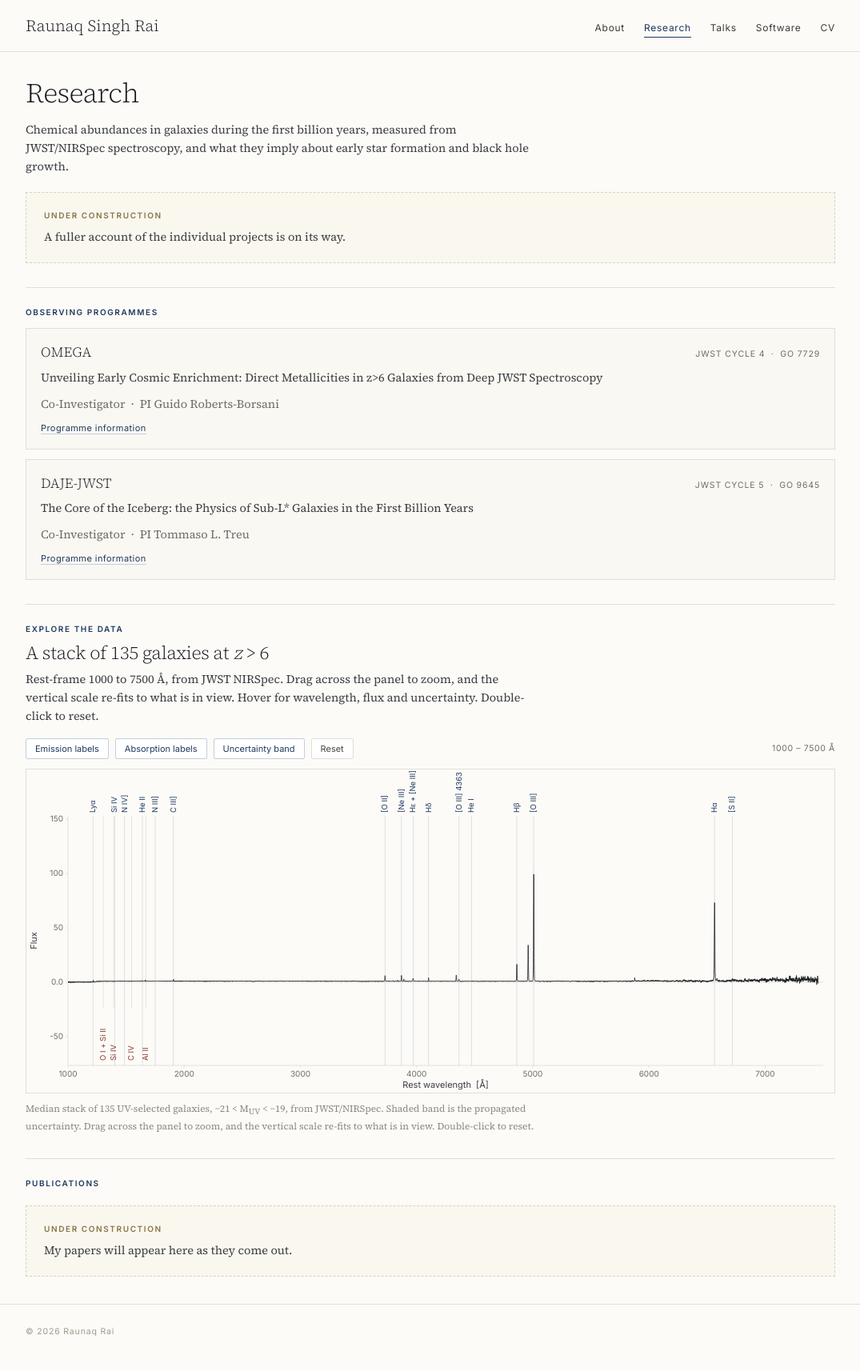
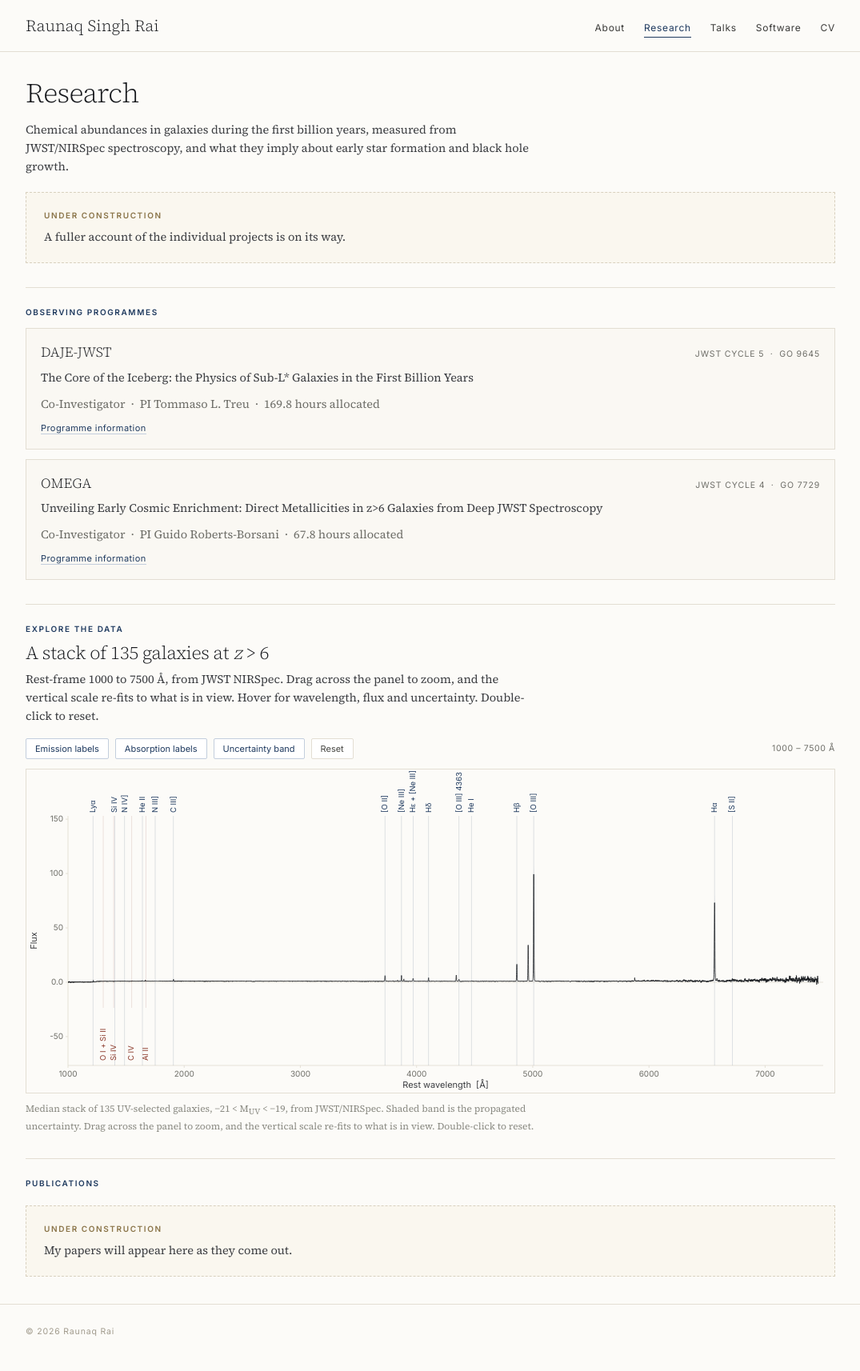
Before and after one commit to raunaq-rai/raunaq-rai.github.io, a Jekyll site: the page built from research.html, in a window 1280 px wide. Shown: the whole page at 80% size, without its empty margins (102-1177 px from the left). Built offline with Jekyll 4.4.1, drawn with Linux system fonts in a browser that asks for light colours.

Commit message:
Show allocated hours and lead with DAJE-JWST

```diff
--- a/research.html
+++ b/research.html
@@ -20,7 +20,7 @@ formation and black hole growth.</p>
       <span class="card-meta">JWST Cycle {{ prog.cycle }} &nbsp;·&nbsp; {{ prog.category }} {{ prog.id }}</span>
     </div>
     <p class="body-text" style="margin:6px 0 10px">{{ prog.title }}</p>
-    <p class="body-text" style="margin:0 0 10px; color:var(--muted)">{{ prog.role }} &nbsp;·&nbsp; PI {{ prog.pi }}</p>
+    <p class="body-text" style="margin:0 0 10px; color:var(--muted)">{{ prog.role }} &nbsp;·&nbsp; PI {{ prog.pi }} &nbsp;·&nbsp; {{ prog.hours }} hours allocated</p>
     <div class="card-links">
       <a class="link" href="{{ prog.url }}">Programme information</a>
     </div>
```
Also changed, not shown: _data/programmes.yml (+15 -12 lines).
